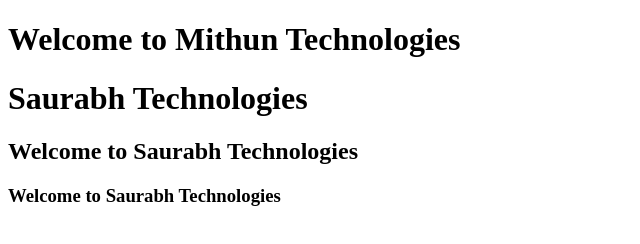
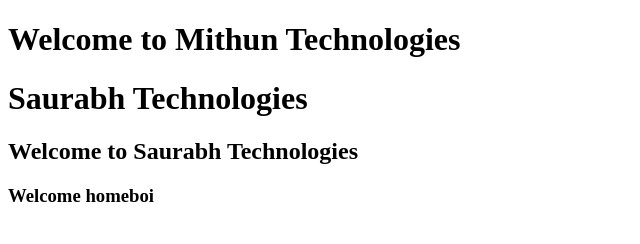
Before and after one commit to saurabh30559/mithun_technology, a plain HTML site: page index.html in a window 1280 px wide. Shown: the whole page, without its empty margins (0-640 px from the left). Drawn offline with Linux system fonts and the light colour scheme.

Commit message:
test commit for app dev

```diff
--- a/index.html
+++ b/index.html
@@ -8,6 +8,6 @@
     <h1>Welcome to Mithun Technologies</h1>
     <h1>Saurabh Technologies</h1>
     <h2>Welcome to Saurabh Technologies</h2>
-    <h3>Welcome to Saurabh Technologies</h3>
+    <h3>Welcome homeboi</h3>
 </body>
 </html>
```
